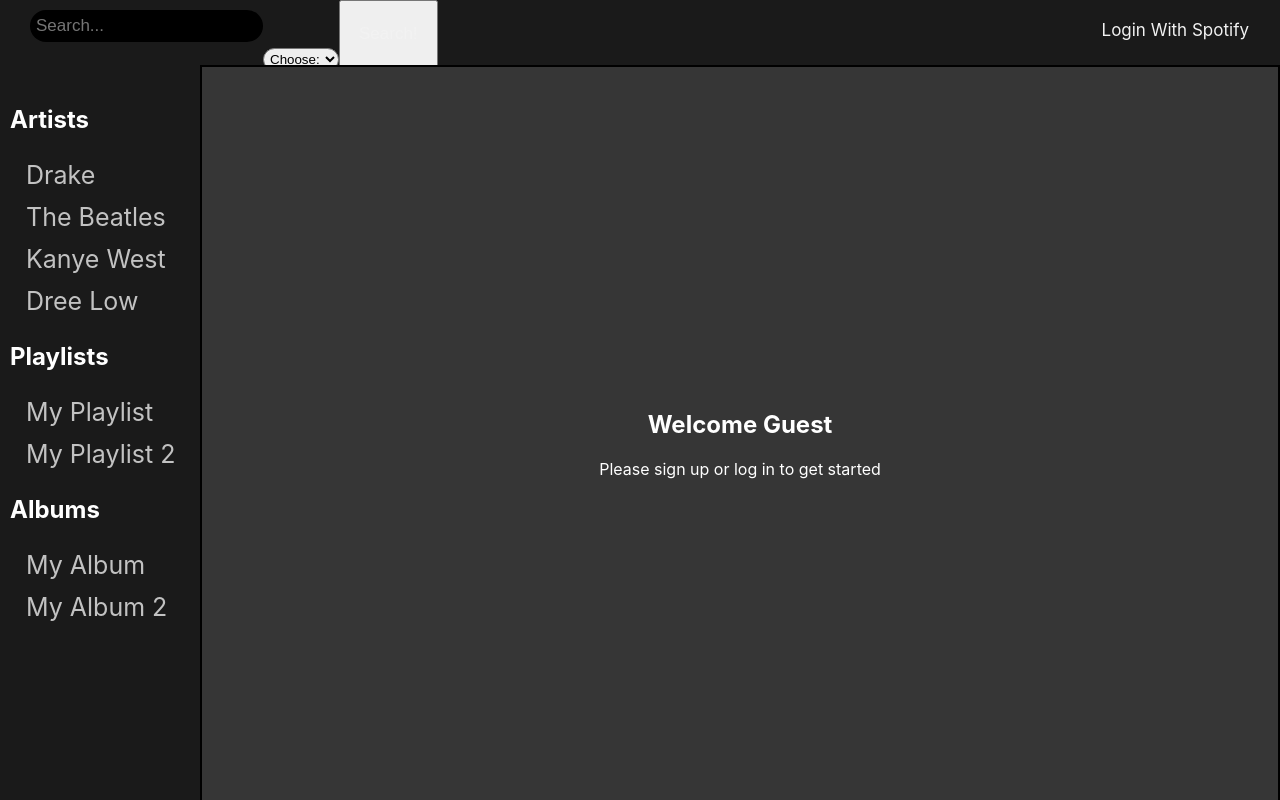
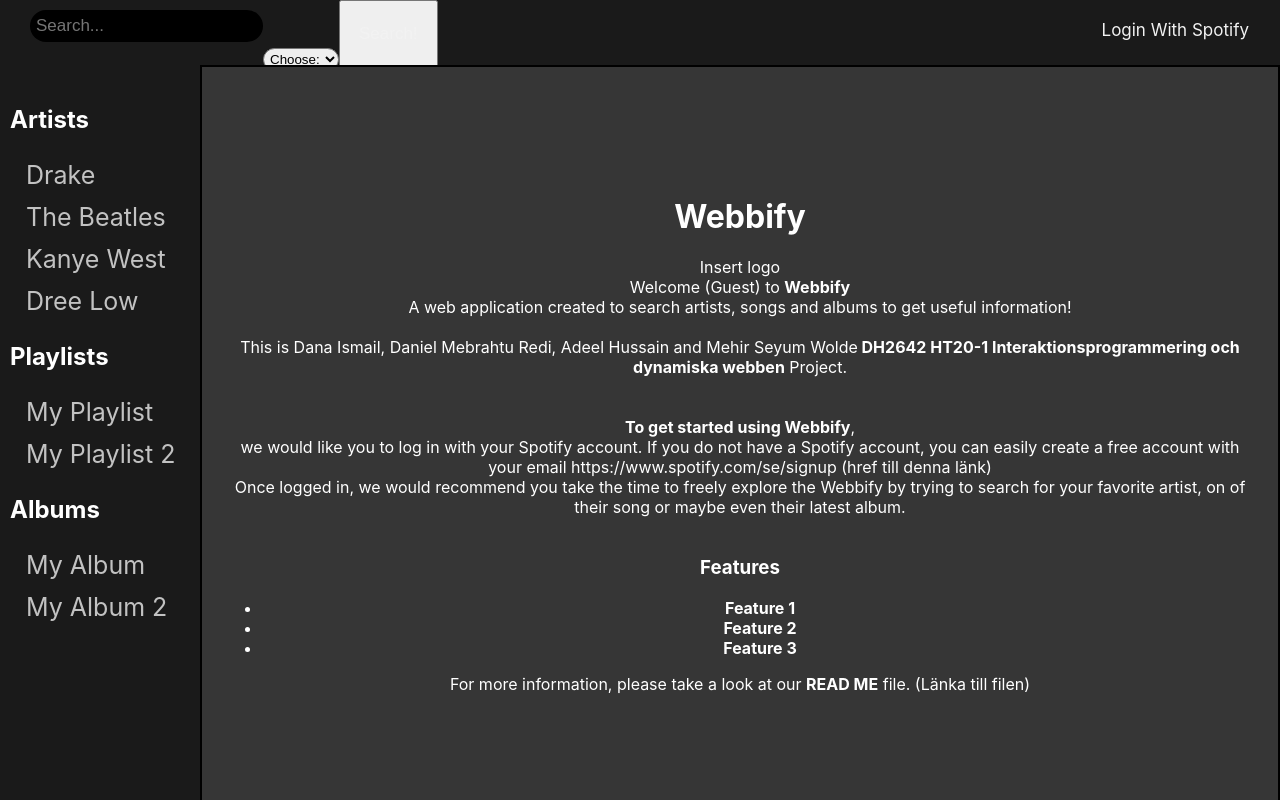
Before and after one commit to Adde-h/DH2642-Project, a React (Create React App) app: page / in a window 1280 px wide. Built offline with nearby package versions, Linux system fonts and the light colour scheme.

Commit message:
Update MainView.js

```diff
--- a/src/views/MainView.js
+++ b/src/views/MainView.js
@@ -4,13 +4,56 @@
 
 
 export default function MainView(props) {
-	console.log('MainView', props);
+
 	return (
-		<div className ="main">
+		<div className="main">
 
-			<h2>Welcome {props.isLoggedIn ? "Username" : "Guest"}</h2>
-			<span>Please sign up or log in to get started</span>
+
+
+			<div>
+				<h1> Webbify</h1>
+			</div>
+
+			<div>
+				<span> Insert logo</span>
+			</div>
+			<div className="lefttt">
+				Welcome (Guest) to <b>Webbify</b> <br />
+				A web application created to search artists,
+				songs and albums to get useful information!<br /><br />
+
+				This is Dana Ismail, Daniel Mebrahtu Redi,
+				Adeel Hussain and Mehir Seyum Wolde
+				<b> DH2642 HT20-1 Interaktionsprogrammering och dynamiska webben</b> Project.
+				<br /><br /><br />
+			</div>
+
+			<div>
+				<b>To get started using Webbify</b>, <br />
+				we would like you to log in with your Spotify account.
+				If you do not have a Spotify account, you can easily create a free account with your email
+				https://www.spotify.com/se/signup (href till denna länk)
+				<br />
+				Once logged in, we would recommend you take the time to freely explore
+				the Webbify by trying  to search for your favorite artist, on of their song or maybe even their latest album.
+				<br /><br />
+			</div>
+			<div>
+				<h3>Features</h3>
+				<ul>
+					<li><b>Feature 1</b></li>
+					<li><b>Feature 2</b></li>
+					<li><b>Feature 3</b></li>
+				</ul>
+				For more information, please take a look at our <b>READ ME</b> file. (Länka till filen)
+
+			</div>
+
+
 
 		</div>
+
+
+
 	);
 }
```
